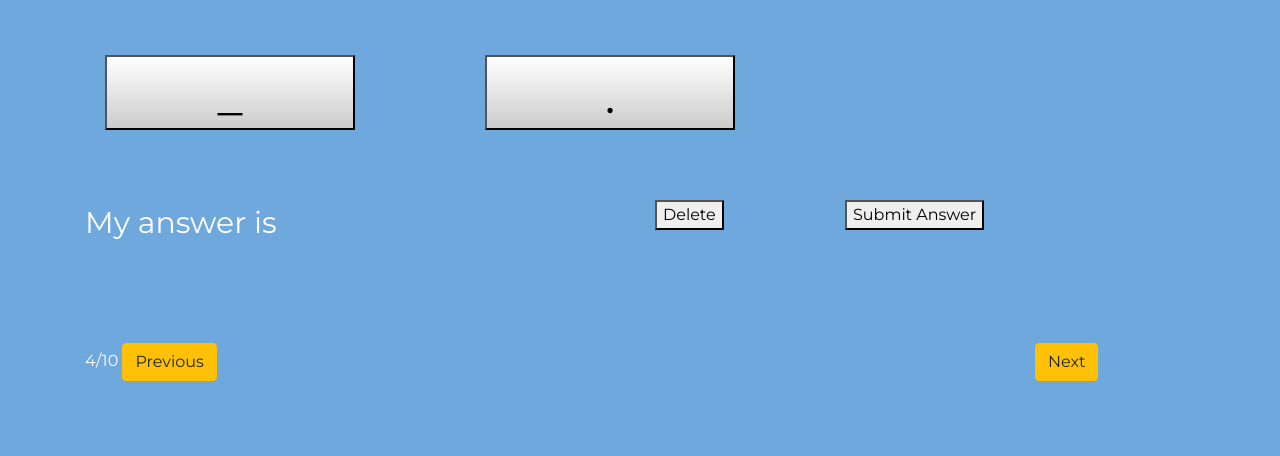
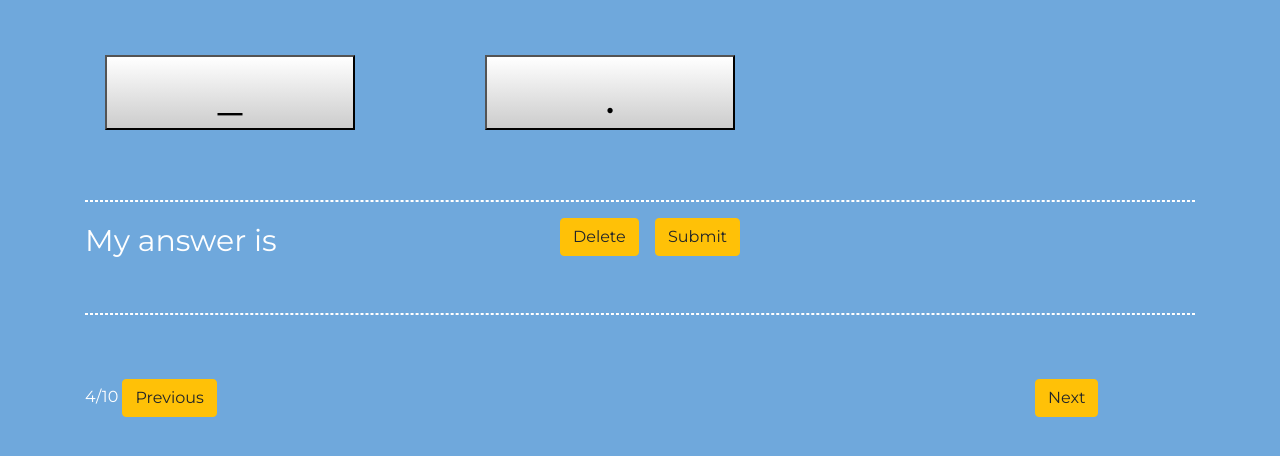
Before and after one commit to UIUX-Spring-2022/MorseCode, a Flask app: page /learn/1 in a window 1280 px wide. Shown: the part 319-775 px from the top of the page. Run offline with Flask 2, Linux system fonts and the light colour scheme; some libraries are stand-ins or nearby versions.

Commit message:
feedback

```diff
--- a/static/components/morsecode.css
+++ b/static/components/morsecode.css
@@ -55,3 +55,8 @@
     margin-right: 25px;
     margin-left: 25px;
 }
+
+
+#ans_bubble{
+    color: white;
+}
--- a/templates/learn_type_a.html
+++ b/templates/learn_type_a.html
@@ -13,6 +13,7 @@
     let prev_url = {{prev_url|tojson}};
 
     $(document).ready(function(){
+
         $("#dash").click(function(){
             $("#ans_bubble").append("_ ")
         });
@@ -23,16 +24,19 @@
             let text= document.getElementById('ans_bubble').textContent.slice(0, -2)
             $("#ans_bubble").empty()
             $("#ans_bubble").append(text)
-        })
+        });
         $("#sequence_ans").click(function(){
-            $("#correct_ans").append("The correct answer is {{code}}")
             $("#ans_bubble").empty()
+            $(".ans_bub").empty()
+            $(".ans_bub").css('background-color', '#6fa8dcff')
+            $(".ans_bub").append("The correct answer is '{{code}}'")
         });
     });
 
     function playAudio(url) {
         new Audio(url).play();
     }
+
 
 
 
@@ -68,31 +72,31 @@
     </div>
 
 </div>
-<div class="row">
-    <div id="ans_bubble" class="col-md-6 ans">
-    My answer is
+<hr style="border: 0.5px dashed white;" />
+<div class="row ans_bub">
+    <div id="ans_bubble" class="col-md-5 ans">
+        My answer is
     </div>
-    <div class="col-md-2">
-        <button id="delete_ans">Delete</button>
+    <div class="col-md-1" id="delete">
+        <button class="btn btn-warning btn-large" id='delete_ans'>Delete</button>
     </div>
-    <div class="col-md-2">
-        <button id="sequence_ans">Submit Answer</button>
+    <div class="col-md-1" id="submit">
+        <button class="btn btn-warning btn-large" id='sequence_ans'>Submit</button>
     </div>
 </div>
-<div id="correct_ans">
-</div>
+<hr style="border: 0.5px dashed white;" />
 <br><br>
 <div class="row">
     <div class="col-md-10">
         {{page_id}}/10
         <a href = "{{prev_url}}">
-            <button class="btn btn-warning btn-large" role="button">Previous</button>
+            <button class="btn btn-warning btn-md" role="button">Previous</button>
         </a>
 
     </div>
     <div class="col-md-2">
         <a href = "{{url}}">
-            <button class="btn btn-warning btn-large" role="button" id="next">Next</button>
+            <button class="btn btn-warning btn-md" role="button" id="next">Next</button>
         </a>
     </div>
 </div>
```
